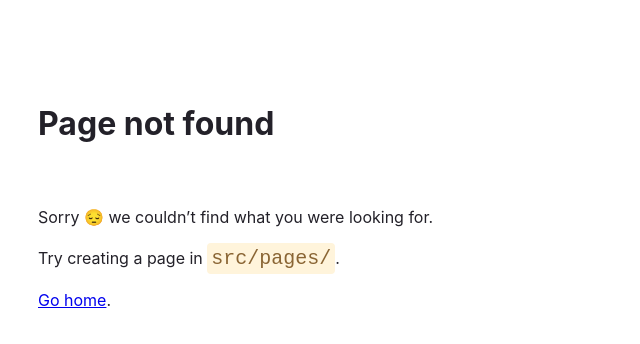
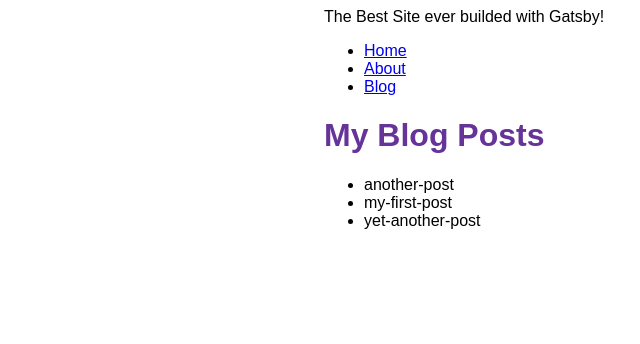
Before and after one commit to ulysses-ck/first-gatsby-site, a Gatsby site: page /blog in a window 1280 px wide. Before the commit this address had no page. Shown: the whole page, without its empty margins (66-706 px from the left). Built offline with nearby package versions, Linux system fonts and the light colour scheme; Gatsby itself is replaced by a stand-in of ours.

Commit message:
Finished Gatsby Tutorial Part 4

```diff
--- /dev/null
+++ b/blog/my-first-post.mdx
@@ -0,0 +1,4 @@
+fdaagfsdgasfadskhgb
+sdfgafgjiblasdk
+sdagkosadfgjsdaokf
+sdfgosdjfñskdf
--- a/gatsby-config.js
+++ b/gatsby-config.js
@@ -1,10 +1,17 @@
 module.exports = {
     siteMetadata: {
-      title: `My Gatsby Site`,
+      title: `The Best Site ever builded with Gatsby!`,
         siteUrl: `https://www.yourdomain.tld`,
     },
     plugins: [
         "gatsby-plugin-image",
         "gatsby-plugin-sharp",
+        {
+          resolve: "gatsby-source-filesystem",
+          options: {
+            name: `blog`,
+            path: `${__dirname}/blog`,
+          }
+        },
     ]
 }
--- a/src/components/layout.js
+++ b/src/components/layout.js
@@ -1,17 +1,30 @@
-import * as React from 'react'
-import { Link } from 'gatsby'
+import * as React from 'react';
+import { Link, graphql, useStaticQuery } from 'gatsby';
 import {
     container,
     heading,
     navLinks,
     navLinkItem,
-  navLinkText
-} from './layout.module.css'
+    navLinkText,
+    siteTitle
+} from './layout.module.css';
 
 const Layout = ({ pageTitle, children }) => {
+
+    const data = useStaticQuery(graphql`
+        query {
+            site {
+                siteMetadata {
+                    title
+                }
+            }
+        }
+    `)
+
     return (
         <div className={container}>
-      <title>{pageTitle}</title>
+            <title>{pageTitle} | {data.site.siteMetadata.title}</title>
+            <header className={siteTitle}>{data.site.siteMetadata.title}</header>
             <nav>
                 <ul className={navLinks}>
                     <li className={navLinkItem}>
@@ -24,6 +37,11 @@
                             About
                         </Link>
                     </li>
+                    <li className={navLinkItem}>
+                        <Link to="/blog" className={navLinkText}>
+                        Blog
+                        </Link>
+                    </li>
                 </ul>
             </nav>
             <main>
@@ -31,7 +49,7 @@
                 {children}
             </main>
         </div>
-  )
-}
+    );
+};
 
-export default Layout
+export default Layout;
--- a/src/components/layout.module.css
+++ b/src/components/layout.module.css
@@ -18,3 +18,10 @@
 .nav-link-text {
     color: black;
 }
+
+.site-title {
+    font-size: 3rem;
+    color: gray;
+    font-weight: 700;
+    margin: 3rem 0;
+};
--- a/src/pages/404.js
+++ b/src/pages/404.js
@@ -48,7 +48,7 @@
         <Link to="/">Go home</Link>.
       </p>
     </main>
-  )
-}
+  );
+};
 
 export default NotFoundPage
--- /dev/null
+++ b/src/pages/blog.js
@@ -0,0 +1,31 @@
+import * as React from 'react';
+import { graphql } from 'gatsby';
+import Layout from '../components/layout';
+
+const BlogPage = ({ data }) => {
+    return (
+        <Layout pageTitle="My Blog Posts">
+            <ul>
+                {
+                    data.allFile.nodes.map(node => (
+                        <li key={node.name}>
+                            {node.name}
+                        </li>
+                    ))
+                }
+            </ul>
+        </Layout>
+    );
+};
+
+export const query = graphql`
+    query {
+        allFile(filter: {birthTime: {}}) {
+            nodes {
+                name
+            }
+        }
+    }
+`;
+
+export default BlogPage;
--- a/src/pages/index.js
+++ b/src/pages/index.js
@@ -11,7 +11,7 @@
         src="../images/ironman.jpg"
       />
     </Layout>
-  )
-}
+  );
+};
 
-export default IndexPage
+export default IndexPage;
```
Also changed, not shown: src/pages/about.js (+3 -4 lines), blog/another-post.mdx (added), blog/yet-another-post.mdx (added). Lines whose indentation alone changed are shown as unchanged.
